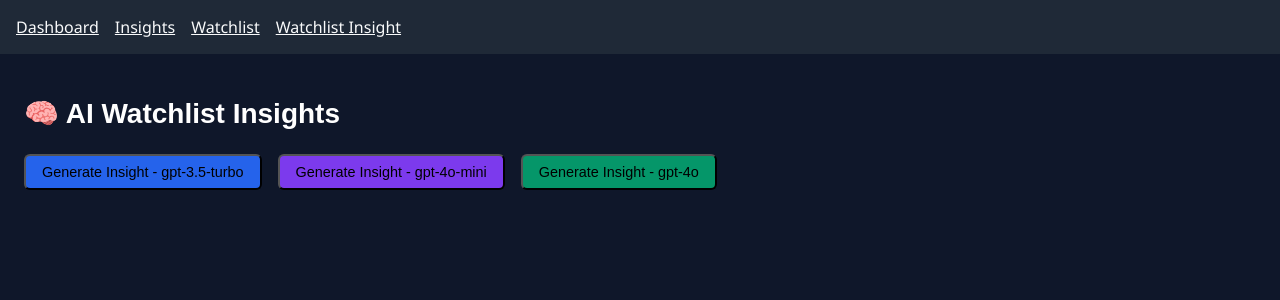
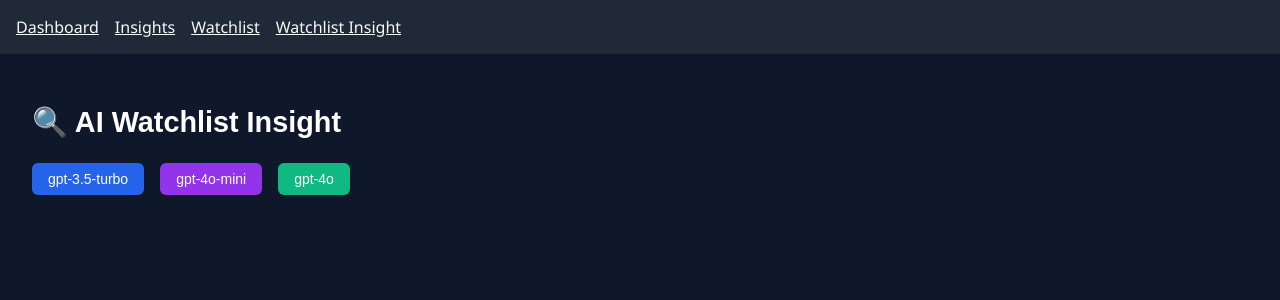
Before and after one commit to adityacandra02/crypto-sentinel, a React (Create React App) app in the folder frontend/: page /watchlist-insight in a window 1280 px wide. Shown: the top 300 px of the page. Built offline with nearby package versions, Linux system fonts and the light colour scheme; no server answers; the HTML template or start-up script is replaced by a standard one.

Commit message:
Fix Cryptopanic

```diff
--- a/frontend/src/pages/WatchlistInsight.jsx
+++ b/frontend/src/pages/WatchlistInsight.jsx
@@ -1,4 +1,4 @@
-import React, { useState, useEffect } from 'react';
+import React, { useEffect, useState } from 'react';
 import { getWatchlistData } from '../services/api';
 
 function WatchlistInsight() {
@@ -8,7 +8,7 @@
   const [selectedModel, setSelectedModel] = useState('');
 
   useEffect(() => {
-    getWatchlistData().then(setCoins);
+    getWatchlistData().then((data) => setCoins(data));
   }, []);
 
   const handleGenerateInsights = async (model) => {
@@ -21,9 +21,11 @@
         headers: { 'Content-Type': 'application/json' },
         body: JSON.stringify({ coins, model }),
       });
+
       const data = await response.json();
       setInsight(data.insight || 'No insight received.');
     } catch (error) {
+      console.error('Insight generation error:', error);
       setInsight('Error generating insight.');
     } finally {
       setLoading(false);
@@ -31,53 +33,81 @@
   };
 
   return (
-    <div style={{ minHeight: '100vh', backgroundColor: '#0f172a', color: 'white', padding: '1.5rem', fontFamily: 'sans-serif' }}>
-      <h1 style={{ fontSize: '1.75rem', fontWeight: 'bold', marginBottom: '1.5rem' }}>🧠 AI Watchlist Insights</h1>
+    <div style={{
+      backgroundColor: '#0f172a',
+      color: 'white',
+      minHeight: '100vh',
+      padding: '2rem',
+      fontFamily: 'sans-serif'
+    }}>
+      <h1 style={{ fontSize: '1.8rem', marginBottom: '1.5rem' }}>🔍 AI Watchlist Insight</h1>
 
-      <div style={{ display: 'flex', gap: '1rem', flexWrap: 'wrap', marginBottom: '1.5rem' }}>
+      <div style={{ display: 'flex', flexWrap: 'wrap', gap: '1rem', marginBottom: '1.5rem' }}>
         <button
           onClick={() => handleGenerateInsights('gpt-3.5-turbo')}
+          style={{
+            backgroundColor: '#2563EB',
+            padding: '0.5rem 1rem',
+            borderRadius: '6px',
+            fontSize: '0.875rem',
+            color: 'white',
+            border: 'none',
+            cursor: 'pointer'
+          }}
           disabled={loading}
-          style={{ backgroundColor: '#2563eb', padding: '0.5rem 1rem', borderRadius: '6px', fontSize: '0.9rem' }}
         >
-          {loading && selectedModel === 'gpt-3.5-turbo' ? 'Analyzing...' : 'Generate Insight - gpt-3.5-turbo'}
+          {loading && selectedModel === 'gpt-3.5-turbo' ? 'Analyzing...' : 'gpt-3.5-turbo'}
         </button>
         <button
           onClick={() => handleGenerateInsights('gpt-4-1106-preview')}
+          style={{
+            backgroundColor: '#9333EA',
+            padding: '0.5rem 1rem',
+            borderRadius: '6px',
+            fontSize: '0.875rem',
+            color: 'white',
+            border: 'none',
+            cursor: 'pointer'
+          }}
           disabled={loading}
-          style={{ backgroundColor: '#7c3aed', padding: '0.5rem 1rem', borderRadius: '6px', fontSize: '0.9rem' }}
         >
-          {loading && selectedModel === 'gpt-4-1106-preview' ? 'Analyzing...' : 'Generate Insight - gpt-4o-mini'}
+          {loading && selectedModel === 'gpt-4-1106-preview' ? 'Analyzing...' : 'gpt-4o-mini'}
         </button>
         <button
           onClick={() => handleGenerateInsights('gpt-4o')}
+          style={{
+            backgroundColor: '#10B981',
+            padding: '0.5rem 1rem',
+            borderRadius: '6px',
+            fontSize: '0.875rem',
+            color: 'white',
+            border: 'none',
+            cursor: 'pointer'
+          }}
           disabled={loading}
-          style={{ backgroundColor: '#059669', padding: '0.5rem 1rem', borderRadius: '6px', fontSize: '0.9rem' }}
         >
-          {loading && selectedModel === 'gpt-4o' ? 'Analyzing...' : 'Generate Insight - gpt-4o'}
+          {loading && selectedModel === 'gpt-4o' ? 'Analyzing...' : 'gpt-4o'}
         </button>
       </div>
 
       {selectedModel && (
-        <p style={{ marginBottom: '1rem', color: '#9ca3af' }}>
-          Answer model: <strong>{selectedModel}</strong>
+        <p style={{ marginBottom: '1rem', color: '#9CA3AF' }}>
+          Answer using: <strong>{selectedModel}</strong>
         </p>
       )}
 
       {insight && (
-        <div
-          style={{
-            backgroundColor: '#1e293b',
-            padding: '1rem',
-            borderRadius: '8px',
-            maxHeight: '600px',
-            overflowY: 'auto',
-            whiteSpace: 'pre-wrap',
-            overflowX: 'hidden',
-            lineHeight: '1.5',
-            color: '#d1d5db'
-          }}
-        >
+        <div style={{
+          backgroundColor: '#1F2937',
+          padding: '1rem',
+          borderRadius: '6px',
+          overflowY: 'auto',
+          maxHeight: '600px',
+          whiteSpace: 'pre-wrap',
+          wordBreak: 'break-word',
+          lineHeight: '1.6',
+          fontSize: '0.95rem'
+        }}>
           {insight}
         </div>
       )}
```
Also changed, not shown: 1 other file (tests, documents, lock files or other folders).
